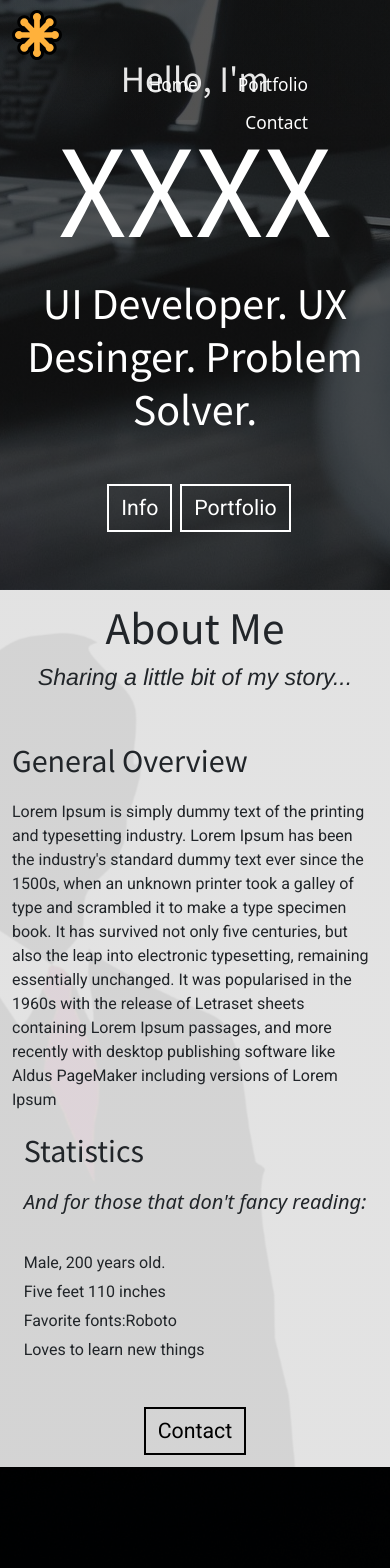
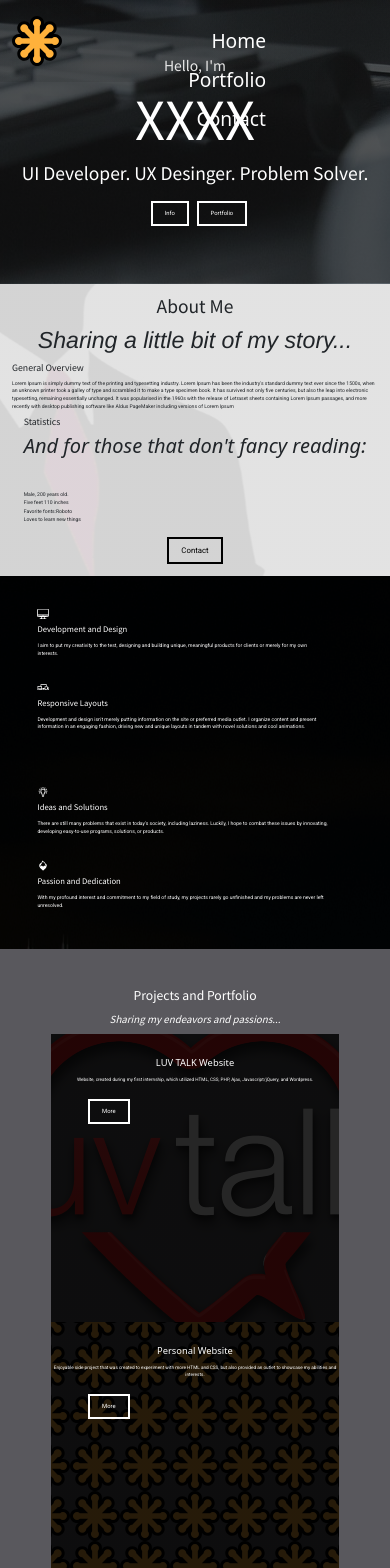
Before and after one commit to dangkhoa1410/personal-portfolio, a React (Create React App) app: page / in a window 390 px wide. Shown: the top 1568 px of the page. Built offline with nearby package versions, Linux system fonts and the light colour scheme.

Commit message:
Fixed CSS

```diff
--- a/src/components/About/About.css
+++ b/src/components/About/About.css
@@ -12,13 +12,13 @@
 
   .about-header h1 {
     font-family: "Source Sans Pro", Arial, sans-serif;
-    font-size: 34pt;
+    font-size: 5vw;
   }
 
   .about-header-quote {
     font-family: "Slabo", Helvetica, serif;
     font-style: italic;
-    margin-bottom: 50px;
+    margin-bottom: 2vw;
   }
 
   .about-general-description,
@@ -29,19 +29,19 @@
   .about-general-description h2,
   .about-statistic-description h2 {
     font-family: "Source Sans Pro", Arial, sans-serif;
-    font-size: 24pt;
-    margin-bottom: 20px;
+    font-size: 2.5vw;
+    margin-bottom: 1.5vw;
   }
 
   .about-general-description p,
   .about-statistic-description p {
     font-family: "Roboto", Helvetica, serif;
-    font-size: 12pt;
-    margin-bottom: 20px;
+    font-size: 1.3vw;
+    margin-bottom: 1.5vw;
   }
 
   .about-statistic-description p {
-    margin: 5px 0px;
+    margin: 0.25vw 0px;
   }
   .about-option-buttons {
     display: flex;
@@ -51,10 +51,10 @@
   .resume .btn-black-border {
     background-color: transparent;
     width: 100%;
-    margin-top: 40px;
+    margin-top: 3vw;
     color: black;
     font-family: "Roboto", Helvetica, serif;
-    font-size: 16pt;
+    font-size: 2vw;
     border-radius: 0;
     border: 2px solid black;
     -webkit-transition: all 200ms ease-out;
--- a/src/components/Banner/Banner.css
+++ b/src/components/Banner/Banner.css
@@ -12,23 +12,23 @@
     font-family: "Source Sans Pro", Arial, sans-serif;
   }
   #hello {
-    font-size: 28pt;
+    font-size: 4vw;
   }
   #name {
-    font-size: 100pt;
+    font-size: 15vw;
   }
   #person-description {
-    font-size: 33pt;
+    font-size: 5vw;
   }
   .banner-buttons .btn-border,
   .submit-contact .btn-border,
   .projects .btn-border {
     background-color: transparent;
     width: 100%;
-    margin-top: 40px;
+    margin-top: 2vw;
     color: white;
     font-family: "Roboto", Helvetica, serif;
-    font-size: 16pt;
+    font-size: 1.5vw;
     border-radius: 0;
     border: 2px solid white;
     -webkit-transition: all 200ms ease-out;
--- a/src/components/Contact/Contact.css
+++ b/src/components/Contact/Contact.css
@@ -1,6 +1,6 @@
 .contact {
     background-color: #3a3a3a;
-    padding: 50px 150px;
+    padding: 2rem 6rem;
     color: white;
   }
   .contact input,
@@ -20,25 +20,25 @@
     font-style: italic;
   }
   .contact-header-quote h4 {
-    margin: 5px 0;
+    margin: 0.3rem 0;
   }
   .contact-instructions,
   .contact-form-body {
-    margin-top: 50px;
+    margin-top: 0.3rem;
     padding: 0px 6%;
   }
 
   .email,
   .message {
-    margin: 15px 0px;
+    margin: 0.3rem 0px;
   }
   .contact input,
   .contact textarea {
     width: 100%;
-    padding: 10px;
-    margin: 3px 0px;
+    padding: 0.3rem;
+    margin: 0.2rem 0px;
   }
 
   .submit-contact .btn-border {
-    margin-top: 10px;
+    margin-top: 0.3rem;
   }
--- a/src/components/Contact/Contact.jsx
+++ b/src/components/Contact/Contact.jsx
@@ -28,8 +28,7 @@ const Contact = props => {
 							<h2>Reaching out to me</h2>
 							<p>Don't be afraid to contact me! I'm happy to answer any questions, provide more information, or just have a nice conversation! Fill out the form below to being reaching out to me. If you prefer another email client other than your default, which will appear after clicking the button and have all of the information you just entered, you can email me at XXXXX.</p>
                             <br></br>
-                            <br></br>
-                            <br></br>
+							<br></br>
 							<h2>Contact Information</h2>
 							<p>XXXX</p>
 							<p>XXXX</p>
--- a/src/components/Footer/Footer.css
+++ b/src/components/Footer/Footer.css
@@ -2,7 +2,7 @@
     width: 100%;
     background-color: black;
     color: white;
-    padding: 50px 0;
+    padding: 3rem 0;
     font-family: "Roboto", Helvetica, serif;
     display: flex;
     flex-direction: column;
@@ -37,7 +37,7 @@
   .portfolio-footer,
   .resume-footer,
   .contact-footer {
-    margin-top: 50px;
+    margin-top: 3rem;
   }
   .footer ul {
     list-style: none;
--- a/src/components/Nav/Nav.jsx
+++ b/src/components/Nav/Nav.jsx
@@ -13,7 +13,7 @@ const Nav = props => {
         <div className = "navigation">
 			<div className = "container-fluid">
 				<div className = "row">
-					<div className = "col-xs-1 col-sm-1 col-md-1 col-lg-1">
+					<div className = "col col-xs-1 col-sm-1 col-md-1 col-lg-1">
 						<div className="logo">
 							<Link to="/">
 							<img src = {logo} alt="Logo"/>
@@ -21,7 +21,7 @@ const Nav = props => {
 						</div>
 					</div>
 
-					<div className = "col-xs-11 col-sm-11 col-md-11 col-lg-11">
+					<div className = "col col-xs-11 col-sm-11 col-md-11 col-lg-11">
 						<div className = "primary-nav">
 							<ul>
 								<li><Link to = "/">Home</Link></li>
--- a/src/components/Nav/nav.css
+++ b/src/components/Nav/nav.css
@@ -2,31 +2,27 @@
 .navigation {
     position: absolute;
     width: 100%;
-    padding: 10px 0px;
+    padding: 1rem 0px;
     background: linear-gradient(rgba(20, 20, 20, 0.1), rgba(20, 20, 20, 0.1));
 
 }
-.navigation .row+div {
-    width: 30%;
-}
 .logo img {
-    max-width: 90px;
-    min-width: 25px;
+    max-width: 9rem;
 }
 .primary-nav {
-    padding-right: 50px;
+    padding-right: 5rem;
     text-align: right;
 }
 .primary-nav li {
     display: inline-block;
-    margin: 0px 20px;
+    margin: 0px 2rem;
     color: white;
-    font-size: 13pt;
+    font-size: 1.2rem;
 }
 
 .primary-nav a {
     color: white;
-    padding-bottom: 5px;
+    padding-bottom: 0.5rem;
     -webkit-transition: border 50ms linear;
     -moz-transition: border 50ms linear;
     -o-transition: border 50ms linear;
--- a/src/components/Projects/Projects.css
+++ b/src/components/Projects/Projects.css
@@ -1,19 +1,32 @@
 .projects {
     background-color: #59585d;
-    padding: 50px;
+    padding: 10vw;
     color: white;
   }
 
   .projects-header-quote {
-    margin-bottom: 20px;
+    margin-bottom: 2vw;
   }
   .projects h1,
+  .projects h2 {
+    font-family: "Source Sans Pro", Arial, sans-serif;
+  }
+
+  .projects h1 {
+    font-size: 3.5vw;
+  }
+  .projects h2 {
+    font-size: 2.8vw;
+  }
   .projects h3 {
-    font-family: "Source Sans Pro", Arial, sans-serif;
+    font-size: 2.4vw;
+    padding: 0.5vw auto;
+    padding-top: 6vw !important;
   }
   .projects p {
     font-family: "Roboto", Helvetica, serif;
-    padding: 0 10px;
+    font-size: 1.2vw;
+    padding: 0 0.3vw;
   }
 
   .projects-header-quote {
@@ -24,8 +37,6 @@
     background: linear-gradient(rgba(0, 0, 0, 0.85), rgba(0, 0, 0, 0.85)),
       url(./images/luvtalklogo.png);
     background-position: center center;
-    height: 20rem;
-    position: relative;
   }
 
   .personal-website-project {
@@ -42,5 +53,10 @@
 
   .project-more-info{
     position: absolute;
-    margin-left: 11vw;
+    margin-left: 9.5vw;
+    margin-top: -2vw;
   }
+
+  .relative-pos {
+    position: relative;
+  }
--- a/src/components/Projects/Projects.jsx
+++ b/src/components/Projects/Projects.jsx
@@ -9,6 +9,7 @@ const Projects = props => {
 
     return (
         <div className = "projects" id="projects">
+			<div className="container-fluid">
 				<div className = "row">
 					<div className = "col-sm-12 col-md-12 text-center">
 						<div className = "projects-header">
@@ -20,7 +21,7 @@ const Projects = props => {
 				<div className = "row">
 					<div className = "col-sm-12 col-md-12 text-center">
 						<div className = "projects-header-quote">
-							<h3>Sharing my endeavors and passions...</h3>
+							<h2>Sharing my endeavors and passions...</h2>
 						</div>
 					</div>
 				</div>
@@ -76,6 +77,7 @@ const Projects = props => {
 						</div>
 					</div>
 				</div>
+			</div>
 		</div>
     )
 }
--- a/src/components/Summary/Summary.css
+++ b/src/components/Summary/Summary.css
@@ -4,19 +4,21 @@
     background-attachment: fixed;
     background-attachment: center center;
     color: white;
-    padding: 60px 30px;
+    padding: 2.2vw 1vw;
   }
 
   .summary .row {
-    padding: 50px 6%;
+    padding: 4vw 6%;
     width: 100%;
   }
 
   .summary h3 {
     font-family: "Source Sans Pro", Arial, sans-serif;
+    font-size: 2.2vw;
   }
   .summary p {
     font-family: "Roboto", Helvetica, serif;
+    font-size: 1.3vw;
   }
 
   div[class$= "-summary"] {
--- a/src/components/Summary/Summary.jsx
+++ b/src/components/Summary/Summary.jsx
@@ -10,7 +10,7 @@ import passion from './images/passion.svg'
 const Summary = props => {
     return (
         <div className = "summary">
-
+			<div className="container-fluid">
 				<div className = "row">
 						<div className = "col-sm-1 col-md-1">
 							<div className = "development-img">
@@ -66,7 +66,7 @@ const Summary = props => {
 						</div>
 
 				</div>
-
+			</div>
 		</div>
     )
 }
```
